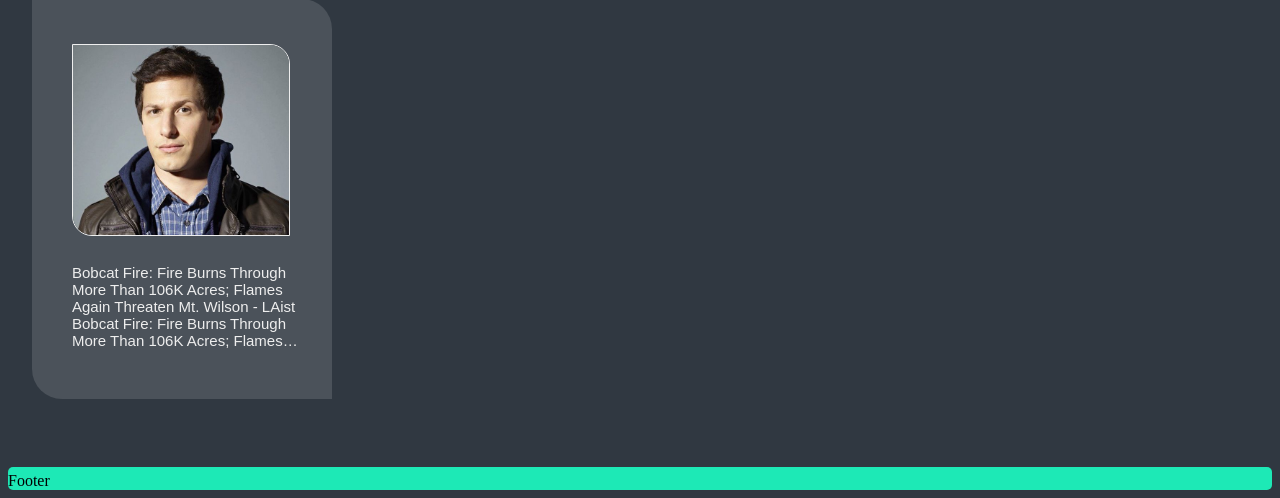
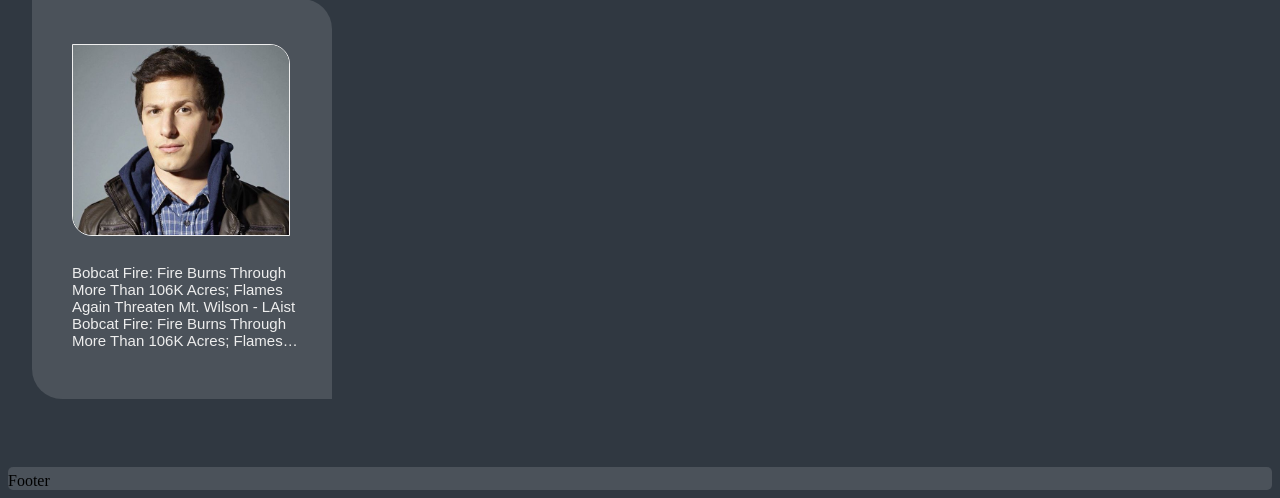
Before and after one commit to csendranshi/INPminiproject, a Django app: page / in a window 1280 px wide. Shown: the part 839-1337 px from the top of the page. Run offline with Django 3.2, Linux system fonts and the light colour scheme; data that the repository does not hold is empty.

Commit message:
Updated Code

```diff
--- a/static/css/education.css
+++ b/static/css/education.css
@@ -9,7 +9,6 @@
   grid-template-columns: 1fr 1fr 1fr 1fr;
   grid-template-rows: 0.2fr 1.5fr 1.2fr 0.8fr;
   grid-template-areas:
-    "nav nav nav nav"
     "sidebar main main main"
     "sidebar content1 content2 content3"
     "sidebar footer footer footer";
@@ -28,6 +27,7 @@
   grid-area: main;
   border-radius: var(--main-radius);
   padding-top: var(--main-padding);
+  height: 300px;
 }
 
 #sidebar {
@@ -59,10 +59,12 @@
 }
 
 footer {
-  background: #1de9b6;
+  background: rgba(255,255,255,0.13);
   grid-area: footer;
   border-radius: var(--main-radius);
   padding-top: var(--main-padding);
+  height: 100%;
+  max-height: 100px;
 }
 
 
```
